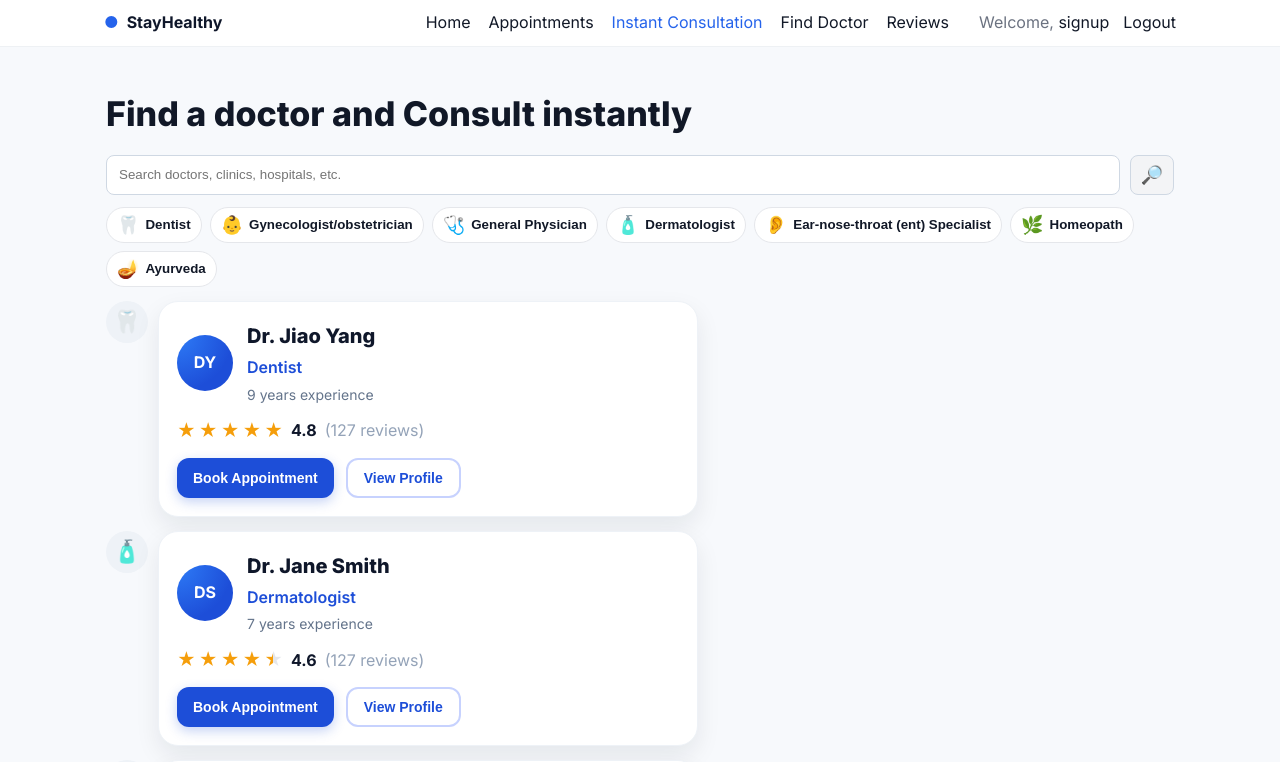
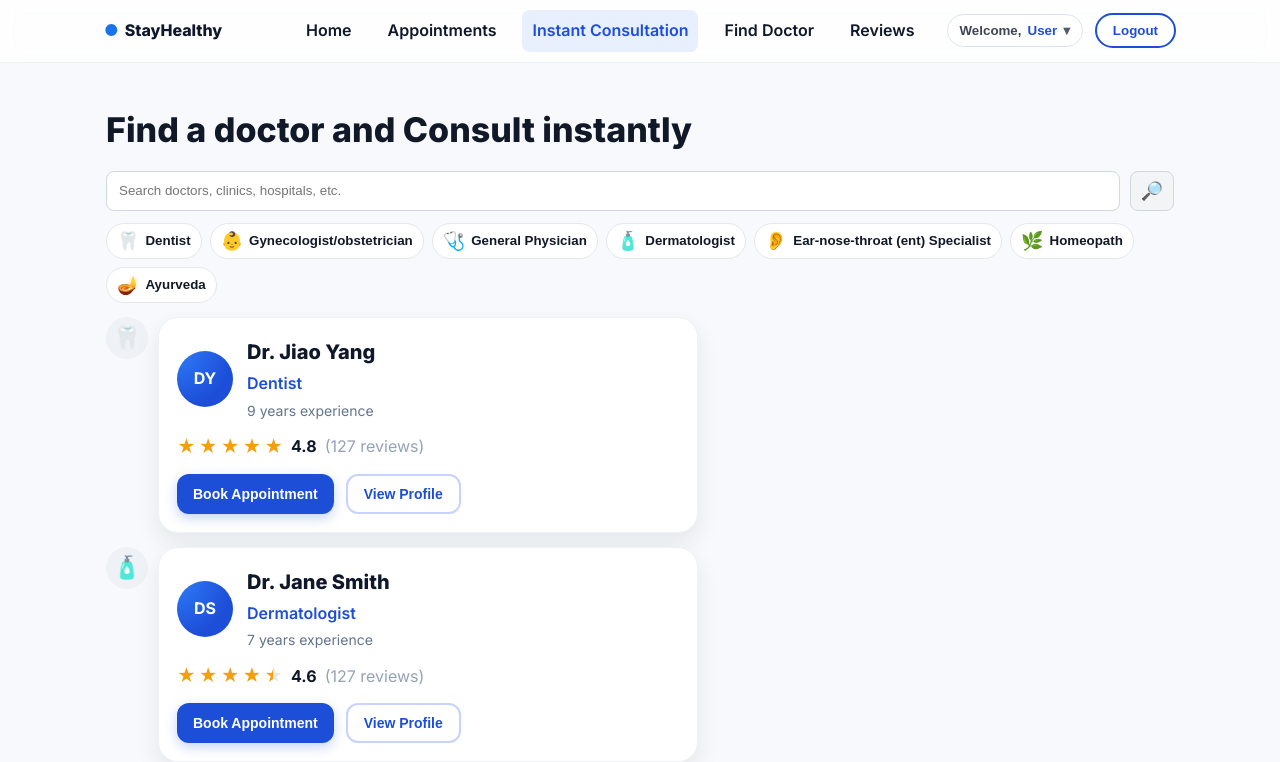
Before and after one commit to Der0bah/stayhealthy, a React (Create React App) app: page /instant-consultation in a window 1280 px wide. Shown: the top 762 px of the page. Built offline with nearby package versions, Linux system fonts and the light colour scheme.

Commit message:
Add Express backend server with user profile routes

```diff
--- a/src/components/Navbar/Navbar.css
+++ b/src/components/Navbar/Navbar.css
@@ -1,32 +1,150 @@
+/* Base shell (keep your existing variables if any) */
 .sh-navbar {
-  position: sticky; top: 0; z-index: 50;
-  background: #fff; border-bottom: 1px solid #eef1f4;
+  position: sticky;
+  top: 0;
+  z-index: 50;
+  backdrop-filter: saturate(180%) blur(8px);
+  background: rgba(255,255,255,.85);
+  border-bottom: 1px solid #eef2f7;
 }
-.sh-nav-inner { max-width: 1100px; margin: 0 auto; display: flex; align-items: center; justify-content: space-between; padding: 10px 14px; gap: 10px; }
-.sh-brand { display: inline-flex; align-items: center; gap: 8px; font-weight: 700; color: #0f172a; text-decoration: none; }
-.sh-brand-dot { color: #2563eb; }
+.sh-nav-inner {
+  max-width: 1100px;
+  margin: 0 auto;
+  padding: 10px 14px;
+  display: flex;
+  align-items: center;
+  gap: 12px;
+}
+.sh-brand {
+  font-weight: 900;
+  color: #0f172a;
+  text-decoration: none;
+  display: inline-flex;
+  align-items: center;
+  gap: 6px;
+}
+.sh-brand-dot { color: var(--primary, #2563eb); }
 
-.sh-burger { display: none; width: 40px; height: 36px; border: 0; background: transparent; border-radius: 8px; align-items: center; justify-content: center; }
-.sh-burger-bar { display: block; width: 22px; height: 2px; background: #1f2937; margin: 3px 0; border-radius: 2px; }
+/* Burger */
+.sh-burger {
+  margin-left: auto;
+  display: none;
+  width: 38px; height: 36px;
+  border-radius: 10px;
+  border: 1px solid #e5e7eb;
+  background: #fff;
+}
+.sh-burger-bar {
+  display: block;
+  width: 22px; height: 2px;
+  background: #0f172a;
+  margin: 6px auto;
+  border-radius: 2px;
+}
 
-.sh-links { display: flex; align-items: center; gap: 18px; }
-.sh-links a { color: #111827; text-decoration: none; font-weight: 500; }
-.sh-links a.active { color: #2563eb; }
+/* Links cluster */
+.sh-links {
+  display: flex;
+  align-items: center;
+  gap: 16px;
+  margin-left: auto;
+}
+.sh-links a {
+  text-decoration: none;
+  color: #0f172a;
+  font-weight: 600;
+  padding: 8px 10px;
+  border-radius: 8px;
+}
+.sh-links a.active { color: #1d4ed8; background: #e8efff; }
 
-.sh-auth { display: flex; align-items: center; gap: 14px; margin-left: 12px; }
-.sh-logout { color: #2563eb; }
-.sh-welcome { color: #6b7280; }
+/* Right area (user + logout) */
+.sh-right {
+  display: inline-flex;
+  align-items: center;
+  gap: 12px;
+  margin-left: 6px;
+}
 
-/* --- Responsive --- */
-@media (max-width: 900px) {
-  .sh-burger { display: inline-flex; }
+/* User dropdown */
+.sh-user { position: relative; }
+.sh-user-btn {
+  border: 1px solid #dbe3f3;
+  background: #ffffff;
+  padding: 8px 12px;
+  border-radius: 9999px;
+  display: inline-flex;
+  align-items: center;
+  gap: 6px;
+  cursor: pointer;
+  font-weight: 700;
+  color: #0f172a;
+}
+.sh-user-greet { opacity: .8; font-weight: 600; }
+.sh-user-name { color: #1d4ed8; font-weight: 800; }
+.sh-user-caret { opacity: .7; }
+
+.sh-menu {
+  position: absolute;
+  right: 0; top: calc(100% + 8px);
+  min-width: 200px;
+  background: #fff;
+  border: 1px solid #e5e7eb;
+  border-radius: 12px;
+  box-shadow: 0 12px 28px rgba(2,8,23,.12);
+  padding: 8px;
+  z-index: 40;
+}
+.sh-menu-item {
+  display: block;
+  padding: 10px 12px;
+  border-radius: 8px;
+  color: #0f172a;
+  text-decoration: none;
+  font-weight: 600;
+}
+.sh-menu-item:hover { background: #f8fafc; }
+.sh-menu-item.active {
+  background: #e8efff;
+  color: #1d4ed8;
+  font-weight: 700;
+  border: 1px solid #d6e2ff;
+}
+
+/* Logout pill button */
+.sh-logout-btn {
+  border: 2px solid #1d4ed8;
+  color: #1d4ed8;
+  background: #fff;
+  border-radius: 9999px;
+  padding: 8px 16px;
+  font-weight: 800;
+  cursor: pointer;
+  transition: background .12s ease, color .12s ease, transform .05s ease;
+}
+.sh-logout-btn:hover {
+  background: #1d4ed8;
+  color: #fff;
+}
+.sh-logout-btn:active {
+  transform: translateY(1px);
+}
+
+/* Responsive: collapse links into drawer */
+@media (max-width: 860px) {
+  .sh-burger { display: inline-block; }
   .sh-links {
-    position: absolute; left: 0; right: 0; top: 58px;
-    background: #fff; border-bottom: 1px solid #eef1f4;
-    display: grid; gap: 12px; padding: 12px 16px;
-    transform-origin: top; transform: scaleY(0); opacity: 0; pointer-events: none;
-    transition: .16s ease;
+    position: absolute;
+    left: 0; right: 0; top: 100%;
+    flex-direction: column;
+    align-items: stretch;
+    background: #fff;
+    border-bottom: 1px solid #eef2f7;
+    padding: 10px 14px 14px;
+    display: none;
   }
-  .sh-links.open { transform: scaleY(1); opacity: 1; pointer-events: auto; }
-  .sh-auth { justify-content: space-between; }
+  .sh-links.open { display: grid; gap: 8px; }
+  .sh-right { justify-content: space-between; }
+  .sh-user { order: 98; }
+  .sh-logout-btn { order: 99; width: 100%; }
 }
--- a/src/components/Navbar/Navbar.js
+++ b/src/components/Navbar/Navbar.js
@@ -1,18 +1,61 @@
-import React, { useState } from "react";
-import { Link, NavLink } from "react-router-dom";
+import React, { useEffect, useRef, useState } from "react";
+import { Link, NavLink, useNavigate } from "react-router-dom";
 import "./Navbar.css";
 
 export default function Navbar() {
-  const [open, setOpen] = useState(false);
+  const [open, setOpen] = useState(false);        // mobile burger menu
+  const [menuOpen, setMenuOpen] = useState(false); // user dropdown
+  const [displayName, setDisplayName] = useState("User");
+  const navRef = useRef(null);
+  const navigate = useNavigate();
+
+  // Read user name once from sessionStorage (fallback to email prefix)
+  useEffect(() => {
+    const n = sessionStorage.getItem("name");
+    const email = sessionStorage.getItem("email");
+    if (n && n.trim()) setDisplayName(n.split(" ")[0]);
+    else if (email) setDisplayName(String(email).split("@")[0]);
+  }, []);
+
+  // Close dropdown on outside click / ESC
+  useEffect(() => {
+    function onDocClick(e) {
+      if (!menuOpen) return;
+      if (navRef.current && !navRef.current.contains(e.target)) {
+        setMenuOpen(false);
+      }
+    }
+    function onKey(e) {
+      if (e.key === "Escape") {
+        setMenuOpen(false);
+        setOpen(false);
+      }
+    }
+    document.addEventListener("mousedown", onDocClick);
+    document.addEventListener("keydown", onKey);
+    return () => {
+      document.removeEventListener("mousedown", onDocClick);
+      document.removeEventListener("keydown", onKey);
+    };
+  }, [menuOpen]);
+
+  const handleLogout = () => {
+    // clear anything you store
+    sessionStorage.removeItem("auth-token");
+    sessionStorage.removeItem("name");
+    sessionStorage.removeItem("phone");
+    // optionally clear others…
+    navigate("/login");
+  };
 
   return (
-    <header className="sh-navbar">
+    <header className="sh-navbar" ref={navRef}>
       <div className="sh-nav-inner">
-        <Link to="/" className="sh-brand">
+        <Link to="/" className="sh-brand" onClick={() => { setOpen(false); setMenuOpen(false); }}>
           <span className="sh-brand-dot">●</span> <span>StayHealthy</span>
         </Link>
 
-        {/* Burger */}
+        {/* Burger for mobile */}
         <button
           className="sh-burger"
           aria-label="Toggle navigation"
@@ -26,35 +69,65 @@ export default function Navbar() {
 
         {/* Links */}
         <nav className={`sh-links ${open ? "open" : ""}`}>
-          <NavLink to="/" end onClick={() => setOpen(false)}>
+          <NavLink to="/" end onClick={() => { setOpen(false); setMenuOpen(false); }}>
             Home
           </NavLink>
-          <NavLink to="/appointments" onClick={() => setOpen(false)}>
+          <NavLink to="/appointments" onClick={() => { setOpen(false); setMenuOpen(false); }}>
             Appointments
           </NavLink>
-          <NavLink to="/instant-consultation" onClick={() => setOpen(false)}>
+          <NavLink to="/instant-consultation" onClick={() => { setOpen(false); setMenuOpen(false); }}>
             Instant Consultation
           </NavLink>
-          <NavLink to="/find-doctor" onClick={() => setOpen(false)}>
+          <NavLink to="/find-doctor" onClick={() => { setOpen(false); setMenuOpen(false); }}>
             Find Doctor
           </NavLink>
-
-          {/* ⭐ New Reviews link */}
-          <NavLink to="/reviews" onClick={() => setOpen(false)}>
+          <NavLink to="/reviews" onClick={() => { setOpen(false); setMenuOpen(false); }}>
             Reviews
           </NavLink>
 
-          {/* Right cluster (auth) */}
-          <div className="sh-auth">
-            <span className="sh-welcome">
-              Welcome,{" "}
-              <Link to="/signup" onClick={() => setOpen(false)}>
-                signup
-              </Link>
-            </span>
-            <Link className="sh-logout" to="/logout" onClick={() => setOpen(false)}>
+          {/* Right cluster: user dropdown + logout */}
+          <div className="sh-right">
+            {/* User dropdown */}
+            <div className="sh-user">
+              <button
+                className="sh-user-btn"
+                aria-haspopup="menu"
+                aria-expanded={menuOpen}
+                onClick={() => setMenuOpen((v) => !v)}
+              >
+                <span className="sh-user-greet">Welcome,</span>
+                <span className="sh-user-name">{displayName}</span>
+                <span className="sh-user-caret">▾</span>
+              </button>
+
+              {menuOpen && (
+                <div className="sh-menu" role="menu">
+                  <NavLink
+                    to="/profile"
+                    className={({ isActive }) => `sh-menu-item${isActive ? " active" : ""}`}
+                    role="menuitem"
+                    onClick={() => { setMenuOpen(false); setOpen(false); }}
+                    end
+                  >
+                    Your Profile
+                  </NavLink>
+
+                  <NavLink
+                    to="/reports"
+                    className={({ isActive }) => `sh-menu-item${isActive ? " active" : ""}`}
+                    role="menuitem"
+                    onClick={() => { setMenuOpen(false); setOpen(false); }}
+                  >
+                    Your Reports
+                  </NavLink>
+                </div>
+              )}
+            </div>
+
+            {/* Logout button */}
+            <button className="sh-logout-btn" onClick={handleLogout}>
               Logout
-            </Link>
+            </button>
           </div>
         </nav>
       </div>
--- a/src/components/Notification/Notification.css
+++ b/src/components/Notification/Notification.css
@@ -1,68 +1,79 @@
-/* Fixed container (top-right) */
-.notify-root {
+notify-root {
   position: fixed;
   top: 18px;
   right: 18px;
   z-index: 70;
-  pointer-events: none; /* allow clicks to pass except on card */
+  pointer-events: none; /* container ignores events */
 }
 
-/* Card */
 .notify-card {
   pointer-events: auto;
   width: min(360px, 92vw);
-  background: #1d4ed8; /* blue */
+  background: #1d4ed8; /* primary blue */
   color: #ffffff;
   border-radius: 14px;
   box-shadow: 0 18px 48px rgba(0, 0, 0, 0.25);
-  padding: 16px 16px 14px 16px;
-  overflow: hidden;
+  padding: 16px;
   position: relative;
-  animation: notify-slide-in .18s ease-out;
+  animation: notify-pop 0.18s ease-out;
 }
 
-/* Title */
+/* Entrance animation */
+@keyframes notify-pop {
+  from {
+    transform: translateY(-8px) scale(0.98);
+    opacity: 0;
+  }
+  to {
+    transform: translateY(0) scale(1);
+    opacity: 1;
+  }
+}
+
 .notify-title {
   margin: 0 28px 8px 0;
   font-weight: 800;
   font-size: 18px;
-  letter-spacing: .2px;
 }
 
-/* Close (X) */
 .notify-close {
   position: absolute;
-  top: 8px; right: 8px;
-  width: 30px; height: 30px;
-  border: 0; border-radius: 8px;
-  background: rgba(255,255,255,.18);
-  color: #fff; font-size: 20px; line-height: 1;
+  top: 8px;
+  right: 8px;
+  width: 30px;
+  height: 30px;
+  border: 0;
+  border-radius: 8px;
+  background: rgba(255, 255, 255, 0.18);
+  color: #fff;
+  font-size: 20px;
   cursor: pointer;
+  line-height: 1;
+  display: flex;
+  align-items: center;
+  justify-content: center;
 }
-.notify-close:hover { background: rgba(255,255,255,.28); }
 
-/* Details list */
+.notify-close:hover {
+  background: rgba(255, 255, 255, 0.28);
+}
+
 .notify-list {
   margin: 0;
 }
+
 .notify-list > div {
   display: grid;
   grid-template-columns: 132px 1fr;
-  align-items: baseline;
   gap: 6px;
   padding: 4px 0;
 }
+
 .notify-list dt {
   font-weight: 700;
-  opacity: .95;
 }
+
 .notify-list dd {
   margin: 0;
   font-weight: 600;
 }
-
-/* Slide-in animation */
-@keyframes notify-slide-in {
-  from { transform: translateY(-8px); opacity: 0; }
-  to   { transform: translateY(0); opacity: 1; }
-}
```
